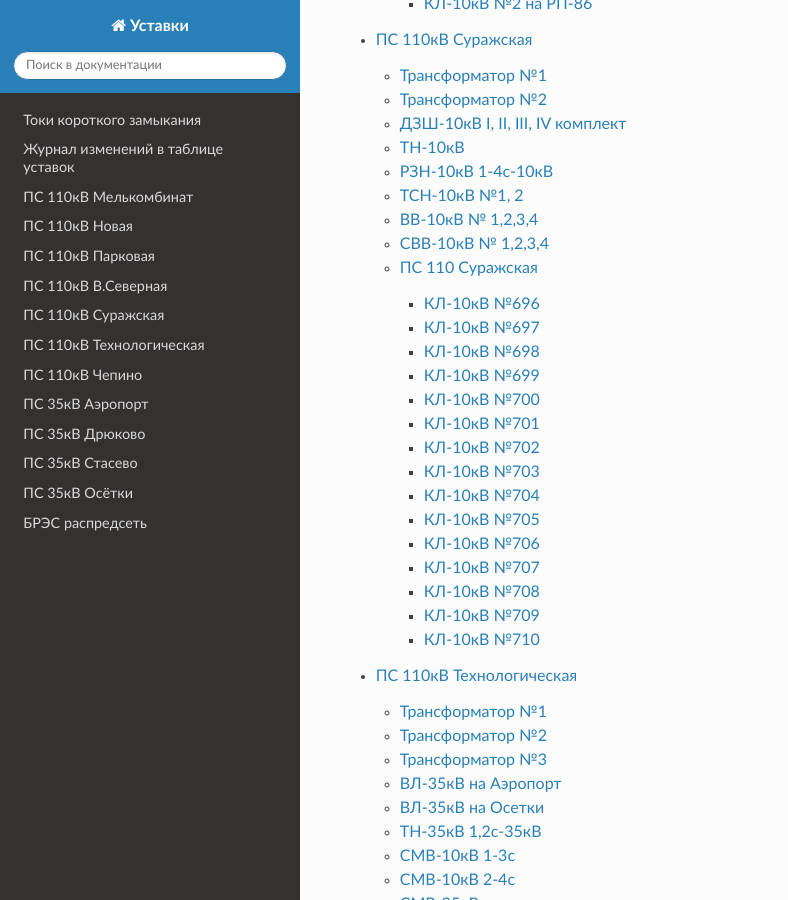
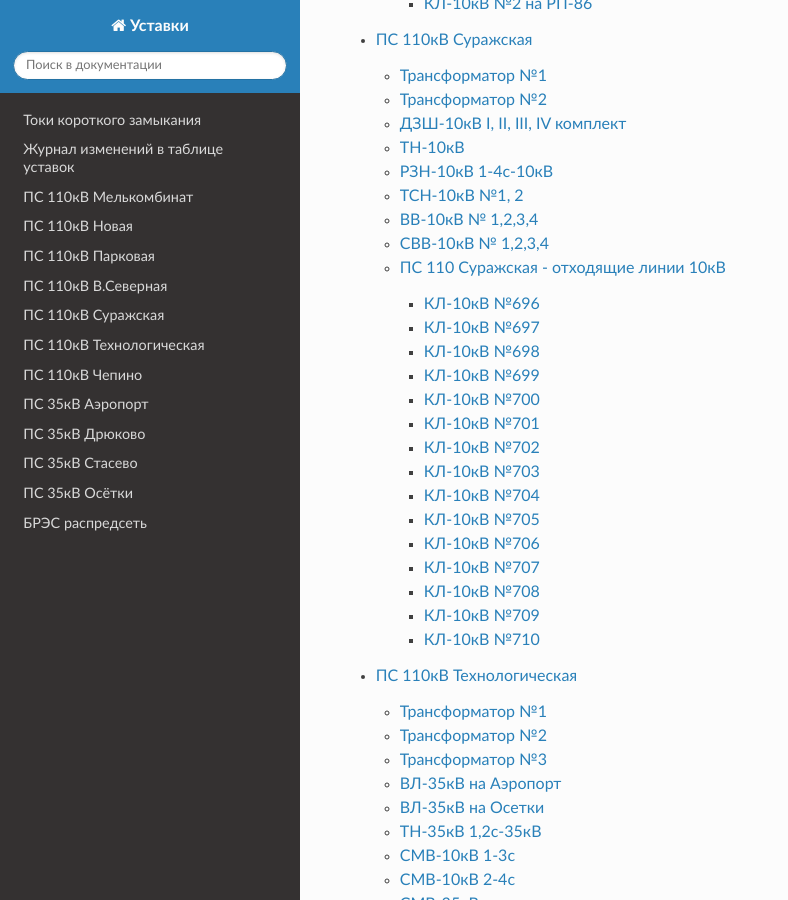
Before and after one commit to gogo69gogo/InfoRZA, a Sphinx documentation site: the page built from docs/source/index.rst, in a window 1280 px wide and 900 px high, scrolled down 4920 px. Shown: the whole window, without its empty margins (0-788 px from the left). Built offline with Sphinx 7.4.7 and the Read the Docs theme 2.0.0, drawn with Linux system fonts in a browser that asks for light colours.

Commit message:
Удалил favicon

```diff
--- a/docs/source/conf.py
+++ b/docs/source/conf.py
@@ -35,7 +35,7 @@
 
 # Add any paths that contain templates here, relative to this directory.
 templates_path = ['_templates']
-html_favicon = '_static/logo1.png'
+# html_favicon = '_static/logo1.png'
 # The language for content autogenerated by Sphinx. Refer to documentation
 # for a list of supported languages.
 #
--- a/docs/source/ВГРЭС/Суражская.rst
+++ b/docs/source/ВГРЭС/Суражская.rst
@@ -1,5 +1,5 @@
-ПС 110 Суражская
-~~~~~~~~~~~~~~~~
+ПС 110 Суражская - отходящие линии 10кВ
+~~~~~~~~~~~~~~~~~~~~~~~~~~~~~~~~~~~~~~~
 
 
 КЛ-10кВ №696
```
